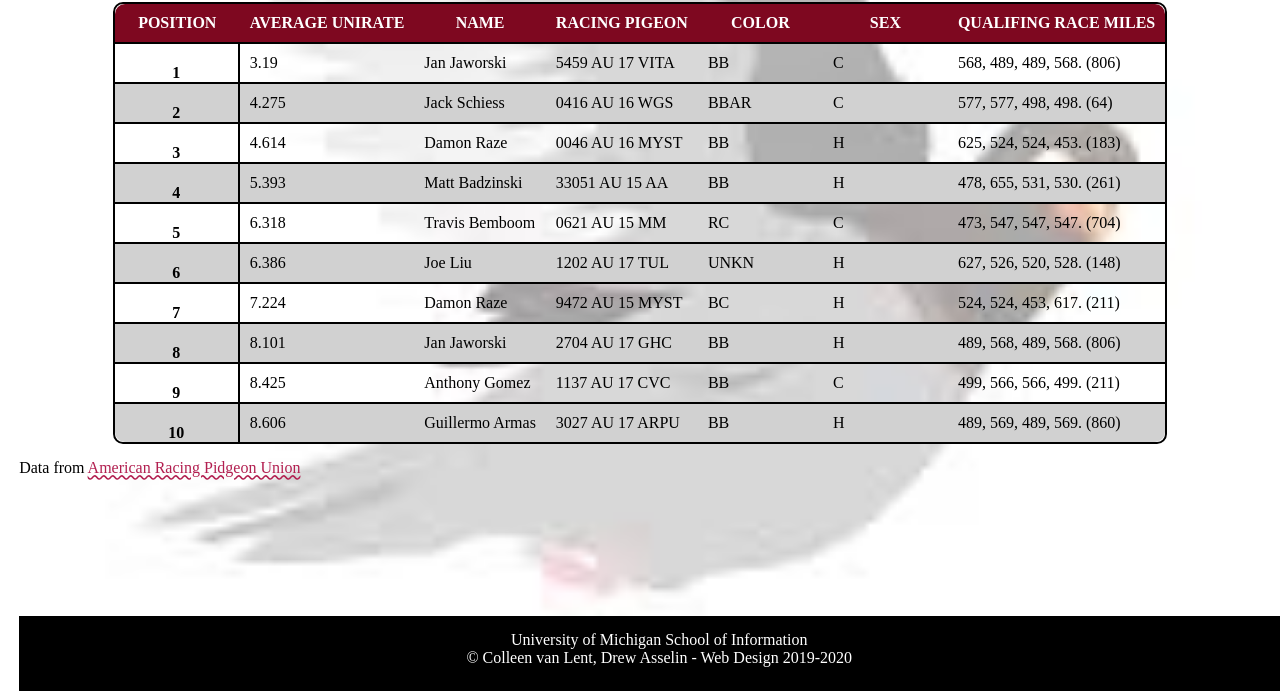
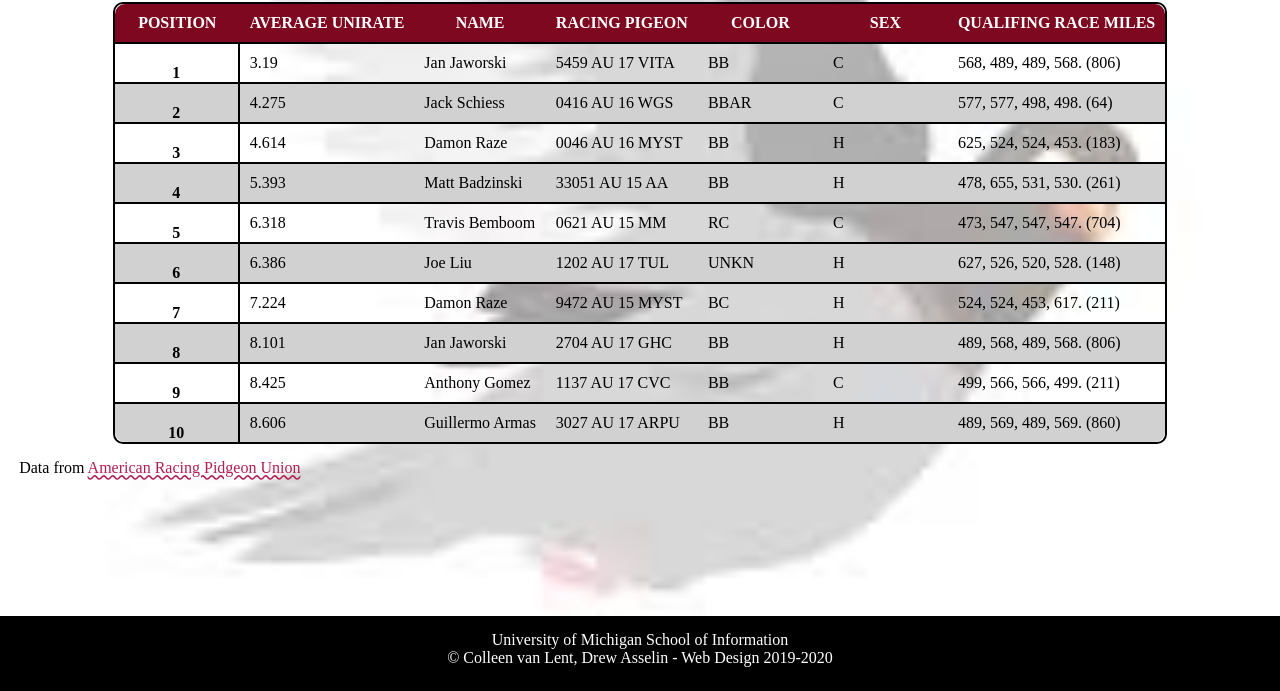
Before and after one commit to chuleichen/homework4-2021, a plain HTML site: page index.html in a window 1280 px wide. Shown: the part 109-800 px from the top of the page. Drawn offline with Linux system fonts and the light colour scheme; a web font is replaced by a local one.

Commit message:
fix footer left margin

```diff
--- a/css/style.css
+++ b/css/style.css
@@ -140,4 +140,6 @@ footer{
   min-height: 75px;
   position: fixed;
   bottom: 0px;
+  left: 0px;
+  right: 0px;
 }
```
